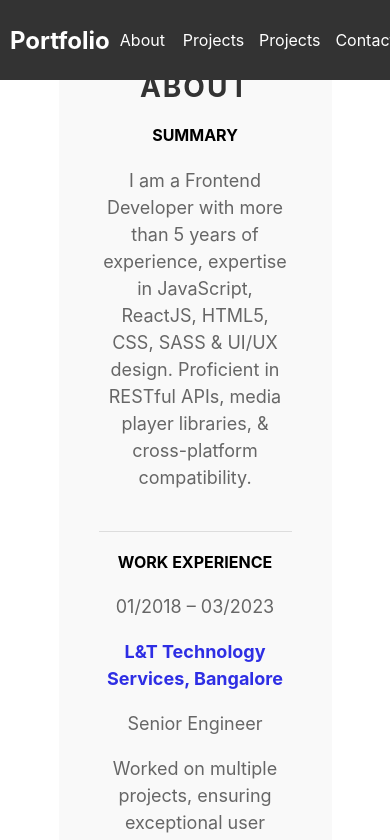
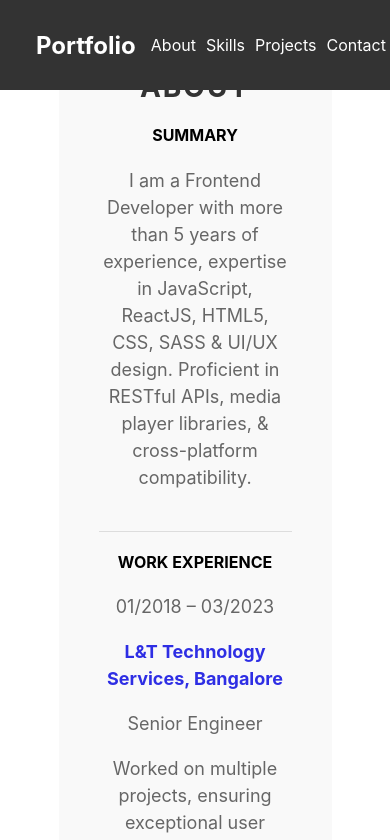
Before and after one commit to harshadaYCSM/portfolio, a React (Create React App) app in the folder portfolio/: page / in a window 390 px wide. Shown: the top 840 px of the page. Built offline with nearby package versions, Linux system fonts and the light colour scheme.

Commit message:
navabar changes

```diff
--- a/portfolio/src/components/NavBar.js
+++ b/portfolio/src/components/NavBar.js
@@ -8,14 +8,14 @@ const Navbar = () => {
       <nav className="navbar">
         <div className="navbar-brand">Portfolio</div>
 
-        <ul>
+        <ul className='navbar-list'>
           <li>
             {/* <NavLink exact to="/" activeClassName="active">About</NavLink> */}
             <a href="#about">About</a>
           </li>
           <li>
             {/* <NavLink to="/skills" activeClassName="active">Skills</NavLink> */}
-            <a href="#skills">Projects</a>
+            <a href="#skills">Skills</a>
           </li>
           <li>
             {/* <NavLink to="/projects" activeClassName="active">Projects</NavLink> */}
--- a/portfolio/src/components/Skills.js
+++ b/portfolio/src/components/Skills.js
@@ -28,7 +28,6 @@ const Skills = () => {
     <div className="skills">
       <h2>Skills</h2>
       <div className='skills-container'>
-
         {
           skillTypes && skillTypes.map((skillType, index) => {
             return (<div className='skill-section'> <p className='skill-title'>{skillType}</p> <div id={index}></div><div className='skill-list'>
--- a/portfolio/src/styles/NavBar.css
+++ b/portfolio/src/styles/NavBar.css
@@ -10,13 +10,15 @@
 .navbar-brand {
   font-size: 24px;
   font-weight: bold;
+  padding-left: 26px;
 }
 
 .navbar ul {
   list-style-type: none;
   display: flex;
-  margin: 0;
+  margin: 5px;
   padding: 0;
+  padding-right: 26px;
 }
 
 .navbar ul li {
--- a/portfolio/src/styles/Skills.css
+++ b/portfolio/src/styles/Skills.css
@@ -1,8 +1,11 @@
 .skills {
-  padding: 40px;
+  padding : 40px;
   background-color: #f9f9f9;
   opacity: 0;
   animation: fadeIn 0.5s ease-in-out forwards;
+  display: flex;
+  flex-direction: column;
+  width: 100%;
 }
 .skills h2 {
   font-size: 28px;
@@ -96,6 +99,10 @@
 }
 
 @media (max-width: 768px) {
+
+  .skills {
+    padding: 10px;
+  }
   .skill-set {
       max-width: 100%;
       justify-content: center;
@@ -106,7 +113,12 @@
     font-size: 30px;
   }
 
-  .skills-section {
+  .skill-list {
+    max-width: 100%;
+    justify-content: center;
+}
+
+  .skill-section {
     flex-direction: column;
     align-items: center;
 }
```
Also changed, not shown: portfolio/src/styles/Header.css (added, +8 -0 lines).
